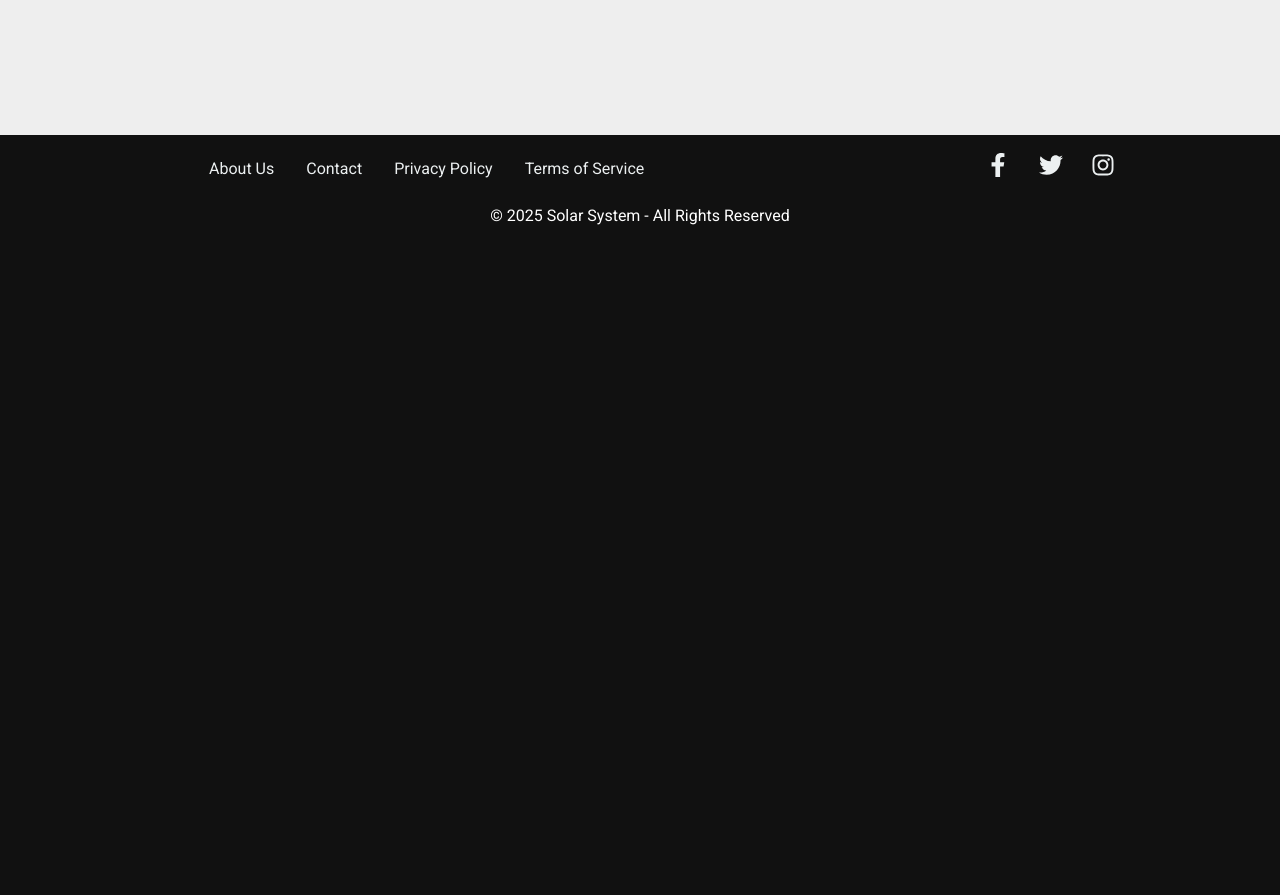
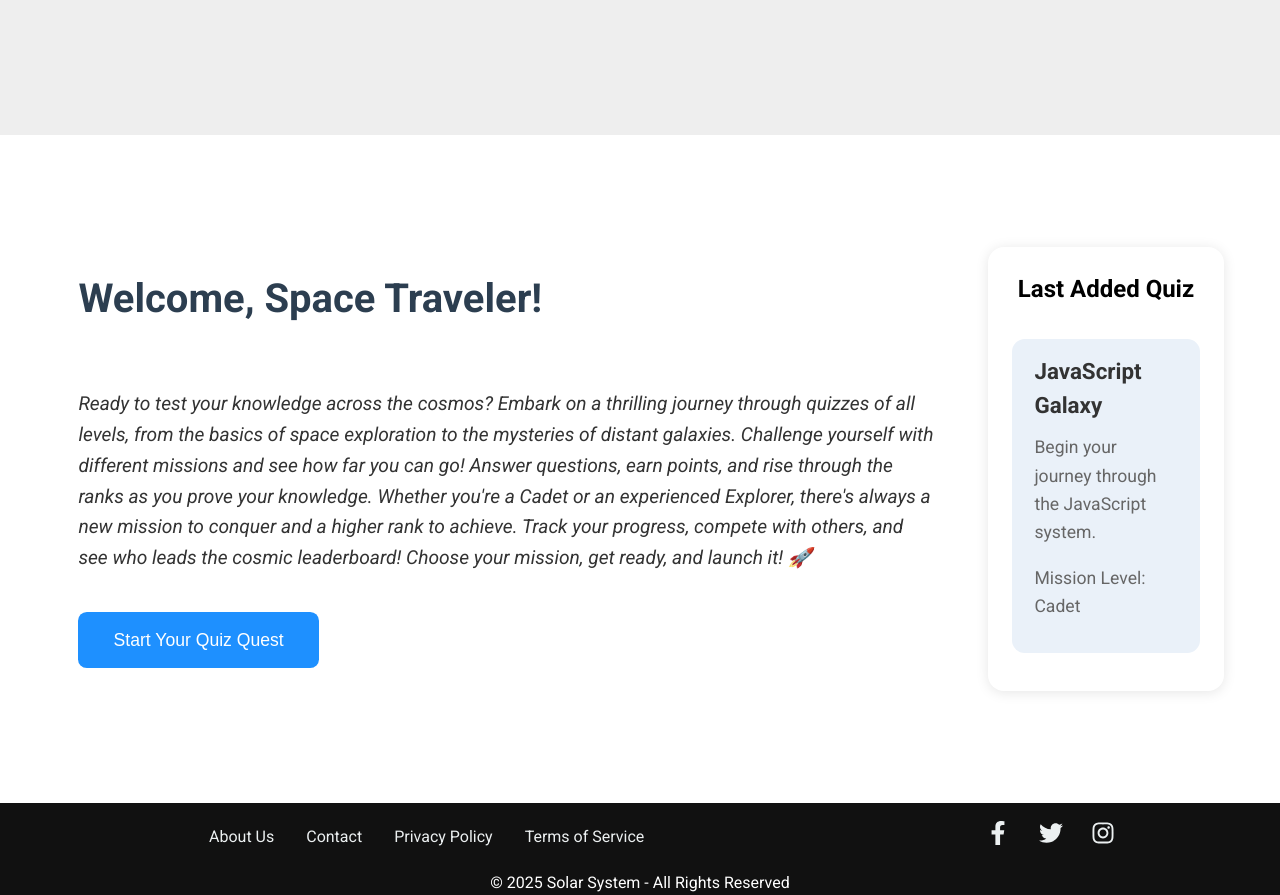
Before and after one commit to atanas-n-nikolov/Solar-System-React-2025-SoftUni, a React (Vite) app in the folder client/: page / in a window 1280 px wide. Shown: the part 1700-2595 px from the top of the page. Before the commit the page ends 1928 px from the top, so only its background shows below. Built offline with nearby package versions, Linux system fonts and the light colour scheme.

Commit message:
Add last added question component

```diff
--- a/client/src/App.jsx
+++ b/client/src/App.jsx
@@ -4,6 +4,8 @@ import Header from './components/header/Header'
 import Footer from './components/footer/Footer'
 import Home from './components/home/Home'
 import HeroSection from './components/home/hero-section/HeroSection'
+import LastQuestion from './components/home/last-question/LastQuestion'
+import Planets from './components/planets/Planets'
 
 export default function App() {
 
@@ -16,8 +18,10 @@ export default function App() {
                         <Route path="/" element={<>
                             <HeroSection />
                             <Home />
+                            <LastQuestion />
                         </>}>
                         </Route>
+                        <Route path="/planets" element={<Planets />} />
                     </Routes>
                 </main>
                 <Footer />
--- a/client/src/components/header/Header.jsx
+++ b/client/src/components/header/Header.jsx
@@ -24,8 +24,8 @@ export default function Header() {
                             </Link>
                         </li>
                         <li className="nav-item">
-                            <Link to="/catalog" className="nav-link">
-                                Catalog
+                            <Link to="/planets" className="nav-link">
+                                Planets
                             </Link>
                         </li>
                         <li className="nav-item">
--- /dev/null
+++ b/client/src/components/home/last-question/LastQuestion.css
@@ -0,0 +1,100 @@
+.wrapper-q {
+    background-color: #fff;
+    padding: 5em 2em;
+}
+
+.home-container {
+    display: flex;
+    justify-content: space-between;
+    padding: 2em 1.5em;
+    max-width: 1400px;
+    margin: 0 auto;
+    gap: 2em;
+  }
+
+  .home-left {
+    padding: 1.4em;
+    max-width: 900px;
+  }
+
+  .home-right {
+    display: flex;
+    flex-direction: column;
+    max-width: 400px;
+    gap: 2em;
+    align-items: center;
+    padding: 1.5em;
+    border-radius: 1em;
+    box-shadow: 0 0.1em 0.8em rgba(0, 0, 0, 0.1);
+    text-align: center;
+  }
+
+  .home-start-button {
+    background-color: #1E90FF;
+    color: white;
+    padding: 1em 2em;
+    border: none;
+    border-radius: 0.5em;
+    cursor: pointer;
+    font-size: 1.1em;
+    transition: background-color 0.3s ease, transform 0.2s ease;
+  }
+
+  .home-start-button:hover {
+    background-color: #0056b3;
+    transform: translateY(-2px);
+  }
+
+  .last-quiz-card {
+    background-color: #eaf1f9;
+    padding: 1em 1.4em;
+    border-radius: 0.8em;
+    max-width: 350px;
+    margin: 0 auto;
+    text-align: left;
+  }
+
+  .last-quiz-card h3 {
+    color: #333;
+    font-size: 1.4em;
+    margin-bottom: 0.5em;
+    font-weight: bold;
+  }
+
+  .last-quiz-card p {
+    color: #666;
+    font-size: 1.1em;
+    line-height: 1.6;
+    margin-bottom: 1em;
+  }
+
+  .home-left h1 {
+    font-size: 2.5em;
+    color: #2c3e50;
+    margin-bottom: 1.5em;
+    font-weight: 700;
+  }
+
+  .home-left p {
+    font-size: 1.2em;
+    color: #333;
+    margin-bottom: 2em;
+    line-height: 1.6;
+    font-style: italic;
+  }
+
+  @media screen and (max-width: 768px) {
+    .home-container {
+      flex-direction: column;
+      gap: 1em;
+    }
+
+    .home-left, .home-right {
+      width: 100%;
+      max-width: 100%;
+    }
+
+    .home-start-button {
+      width: 100%;
+    }
+  }
--- /dev/null
+++ b/client/src/components/home/last-question/LastQuestion.jsx
@@ -0,0 +1,41 @@
+import { Link } from 'react-router';
+import './LastQuestion.css'
+
+export default function LastQuestion() {
+    const lastQuiz = {
+        id: 1,
+        title: 'JavaScript Galaxy',
+        description: 'Begin your journey through the JavaScript system.',
+        questionsCount: 10,
+        difficulty: 'Cadet',
+    };
+
+    return (
+        <div className="wrapper-q">
+            <div className="home-container">
+                <div className="home-left">
+                    <h1>Welcome, Space Traveler!</h1>
+                    <p>
+                        Ready to test your knowledge across the cosmos? Embark on a thrilling journey through quizzes of all levels, from the basics of space exploration to the mysteries of distant galaxies. Challenge yourself with different missions and see how far you can go! Answer questions, earn points, and rise through the ranks as you prove your knowledge. Whether you're a Cadet or an experienced Explorer, there's always a new mission to conquer and a higher rank to achieve. Track your progress, compete with others, and see who leads the cosmic leaderboard! Choose your mission, get ready, and launch it! 🚀
+                    </p>
+                    <Link to="/quiz">
+                        <button className="home-start-button">Start Your Quiz Quest</button>
+                    </Link>
+                </div>
+
+                <div className="home-right">
+                    <h2>Last Added Quiz</h2>
+                    {lastQuiz ? (
+                        <div className="last-quiz-card">
+                            <h3>{lastQuiz.title}</h3>
+                            <p>{lastQuiz.description}</p>
+                            <p>Mission Level: {lastQuiz.difficulty}</p>
+                        </div>
+                    ) : (
+                        <p>No quizzes available yet.</p>
+                    )}
+                </div>
+            </div>
+        </div>
+    )
+}
--- /dev/null
+++ b/client/src/components/planets/Planets.jsx
@@ -0,0 +1,7 @@
+export default function Planets() {
+    return (
+        <div className="wrapper">
+            <h1>kasjdkjas</h1>
+        </div>
+    )
+}
```
